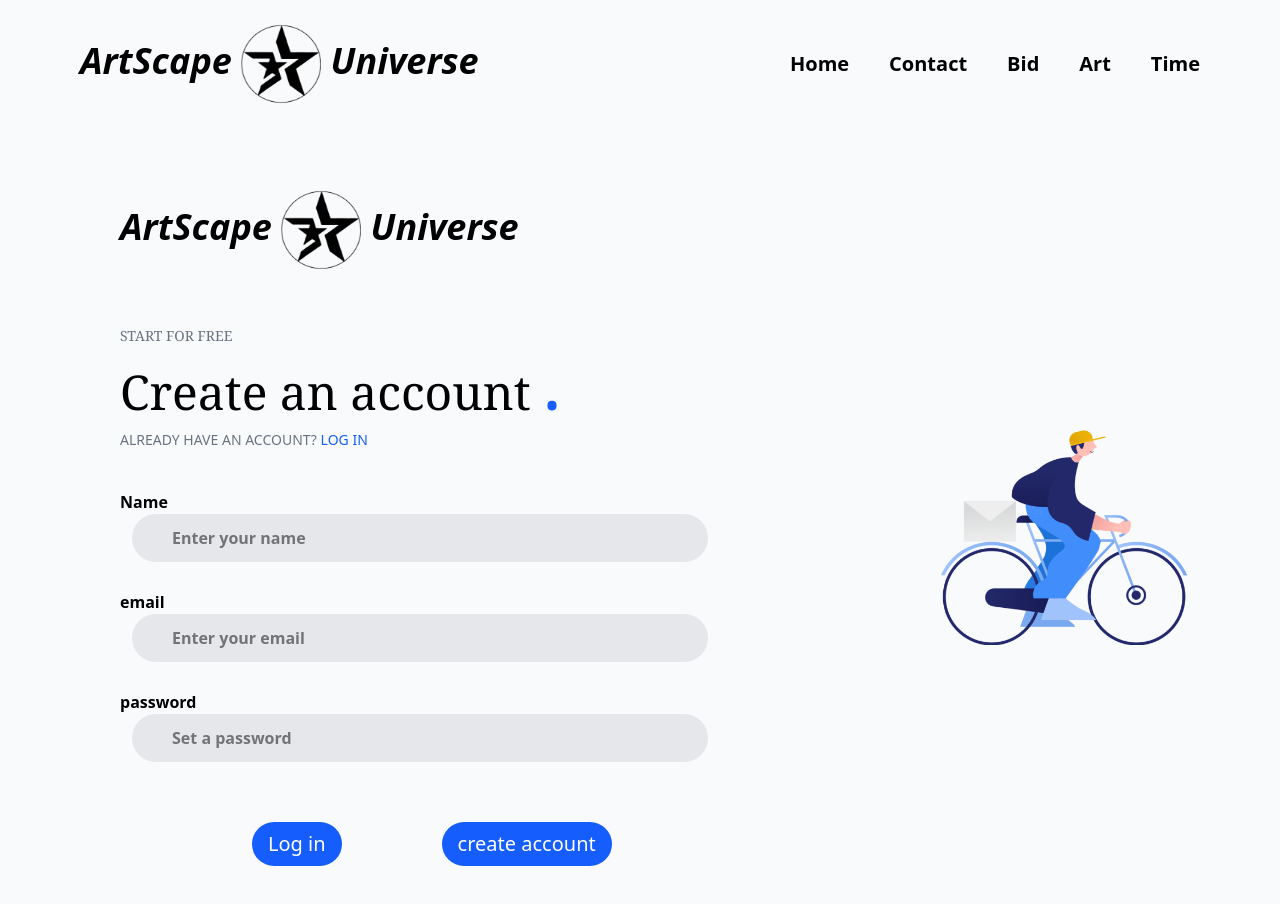
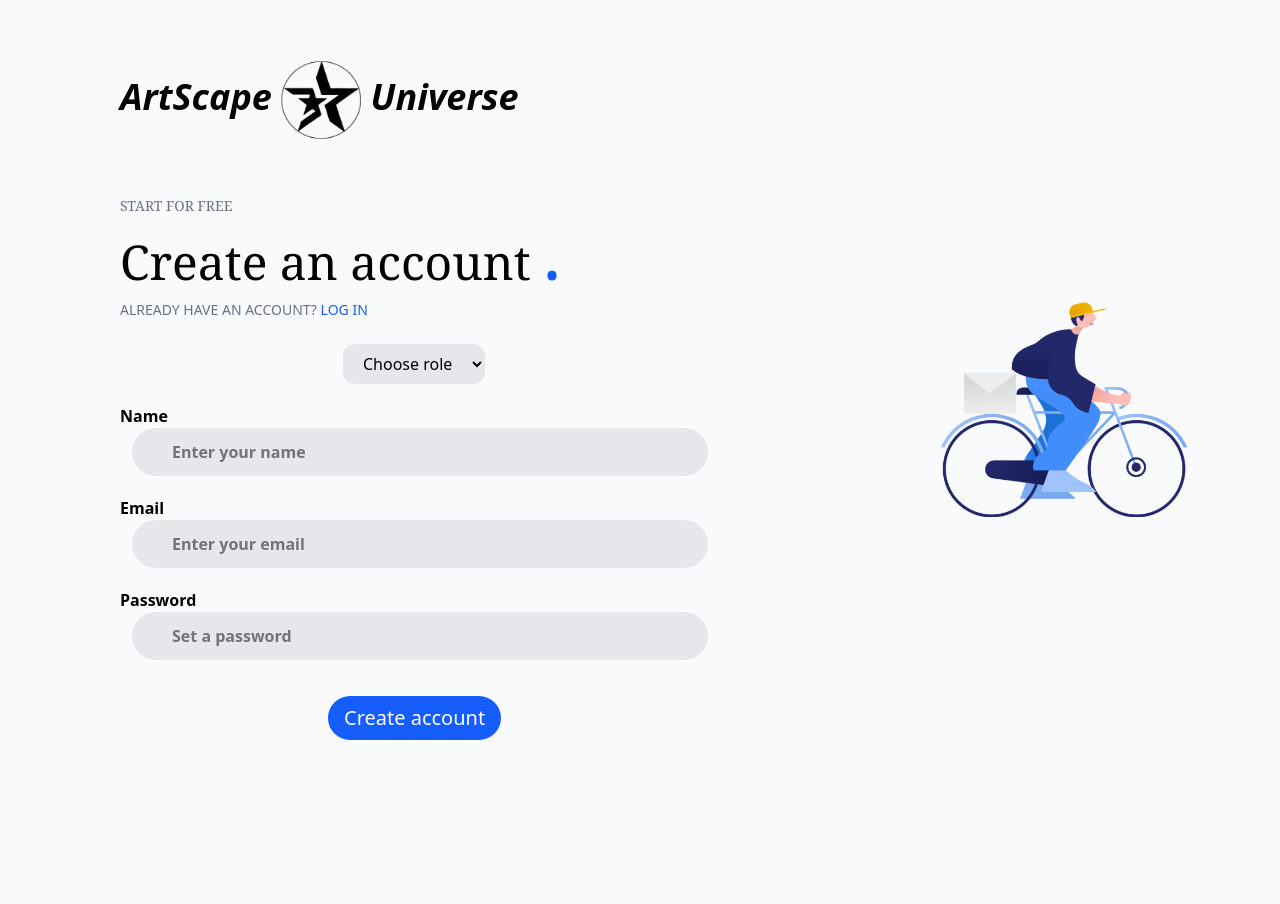
Before and after one commit to KiraIIV-max/ArtScape, a React (Vite) app in the folder frontend/: page /register in a window 1280 px wide. Shown: the top 904 px of the page. After the commit the page ends 800 px from the top, so only its background shows below. Built offline with nearby package versions, Linux system fonts and the light colour scheme.

Commit message:
clean up

```diff
--- a/frontend/src/Pages/Landing.jsx
+++ b/frontend/src/Pages/Landing.jsx
@@ -57,6 +57,7 @@ const Landing = () => {
           transation: "background-size 2s ease-in-out",
         }}
       >
+        <Navbar />
         <div
           id="overlay"
           className="fixed top-0 left-0 w-full h-full bg-black/60 backdrop-blur-3xl z-50"
--- a/frontend/src/Pages/Register.jsx
+++ b/frontend/src/Pages/Register.jsx
@@ -4,12 +4,12 @@ import Navbar from "../components/Navbar";
 import React, { useEffect, useRef, useState } from "react";
 import gsap from "gsap";
 import { ScrollTrigger } from "gsap/ScrollTrigger";
-// import axios from "axios";
 
 gsap.registerPlugin(ScrollTrigger);
 
 const Register = () => {
   const container = useRef();
+
 
   useEffect(() => {
     let ctx = gsap.context(() => {
@@ -41,66 +41,12 @@ const Register = () => {
     el5.classList.add("hidden");
   };
 
-  // const handleRegister = (e) => {
-  //   e.preventDefault();
-
-  //   const fullname = e.target.fullname.value;
-  //   const email = e.target.email.value;
-  //   const password = e.target.password.value;
-
-  //   axios
-  //     .post("http://localhost/php-api/register.php", {
-  //       fullname,
-  //       email,
-  //       password,
-  //     })
-  //     .then((res) => {
-  //       console.log(res.data);
-
-  //       if (res.data.status === "success") {
-  //         setSuccessMsg(res.data.message);
-  //         setErrorMsg("");
-  //         e.target.reset();
-  //       } else if (res.data.status === "error") {
-  //         setErrorMsg(res.data.errors.join(" | "));
-  //         setSuccessMsg("");
-  //       }
-  //     })
-  //     .catch(() => {
-  //       setErrorMsg("Something went wrong. Try again.");
-  //       setSuccessMsg("");
-  //     });
-  // };
-
-  // const handleLogin = (e) => {
-  //   e.preventDefault();
-
-  //   const email = e.target.email.value;
-  //   const password = e.target.password.value;
-
-  //   axios
-  //     .post("http://localhost/php-api/login.php", { email, password })
-  //     .then((res) => {
-  //       if (res.data.status === "success") {
-  //         setSuccessMsg(res.data.message);
-  //         setErrorMsg("");
-  //         e.target.reset();
-  //       } else if (res.data.status === "error") {
-  //         setErrorMsg(res.data.errors.join(" | "));
-  //         setSuccessMsg("");
-  //       }
-  //     })
-  //     .catch(() => {
-  //       setErrorMsg("Something went wrong. Try again.");
-  //       setSuccessMsg("");
-  //     });
-  // };
 
   return (
     <>
       <section
         ref={container}
-        className="ml-10  gap-10 items-center justify-center h-screen flex-row flex"
+        className="ml-10 gap-10 items-center justify-center h-screen flex-row flex"
       >
         <div className="mx-20 my-8">
           <div className="pb-14">
@@ -114,8 +60,9 @@ const Register = () => {
               Universe
             </h1>
           </div>
+
           <div>
-            <p className=" uppercase font-serif text-gray-500 text-sm ">
+            <p className="uppercase font-serif text-gray-500 text-sm">
               start for free
             </p>
             <h1 className="text-5xl pb-3 font-serif">
@@ -124,58 +71,111 @@ const Register = () => {
             </h1>
             <p className="uppercase text-gray-500 text-sm">
               Already have an account?{" "}
-              <span className=" text-blue-600">Log In</span>
+              <span
+                onClick={handlelayout}
+                id="layout5"
+                className="cursor-pointer text-blue-600"
+              >
+                Log In
+              </span>
             </p>
           </div>
-          <form className="w-full flex flex-col gap-7 mt-10">
+
+          {/* register Form */}
+          <form id="layout2" className="w-full flex flex-col gap-5 mt-6">
+            <select
+              className="w-fit m-auto bg-gray-200 rounded-xl px-4 py-2"
+              name="role"
+              id="role"
+            >
+              <option value="" disabled selected>
+                Choose role
+              </option>
+              <option value="Artist">Artist</option>
+              <option value="buyer">buyer</option>
+            </select>
             <label className=" text-black font-semibold">
               Name{" "}
               <input
                 placeholder="Enter your name"
                 required
                 type="text"
-                name="name"
-                className="block rounded-full w-xl ml-3 px-10 py-3 bg-gray-200"
+                name="fullname"
+                className=" block rounded-full w-xl ml-3 px-10 py-3 bg-gray-200"
               />
             </label>
-            <label className=" text-black font-semibold">
-              email{" "}
+
+            <label className="text-black font-semibold">
+              Email{" "}
               <input
                 placeholder="Enter your email"
                 required
                 type="email"
-                name="name"
+                name="email"
                 className="block rounded-full w-xl ml-3 px-10 py-3 bg-gray-200"
               />
             </label>
-            <label className=" text-black font-semibold">
-              password{" "}
+
+            <label className="text-black font-semibold">
+              Password{" "}
               <input
                 placeholder="Set a password"
                 required
                 type="password"
-                name="name"
+                name="password"
                 className="block rounded-full w-xl ml-3 px-10 py-3 bg-gray-200"
               />
             </label>
-            <div className=" ml-28 flex gap-20">
-              <button className=" cursor-pointer text-xl w-fit transation duration-300 ease-in-out  group hover:-translate-y-1.5 hover:scale-105 mt-8 z-20 ml-5 px-4 py-2 text-white  relative overflow-hidden">
-                Log in
-                <span className="absolute left-0 bottom-0 rounded-full  w-full bg-blue-600 -z-10 h-full transition-all duration-500 ease-in-out"></span>
-              </button>
-              <button className="cursor-pointer  text-xl w-fit transation duration-300 ease-in-out  group hover:-translate-y-1.5 hover:scale-105 mt-8 z-20 ml-5 px-4 py-2 text-white  relative overflow-hidden">
-                create account
-                <span className="absolute left-0 bottom-0 rounded-full  w-full bg-blue-600 -z-10 h-full transition-all duration-500 ease-in-out"></span>
-              </button>
-            </div>
+
+            <button
+              type="submit"
+              className="cursor-pointer text-xl w-fit transition duration-300 ease-in-out group hover:-translate-y-1.5 hover:scale-105 ml-52 mt-4 z-20  px-4 py-2 text-white relative overflow-hidden"
+            >
+              Create account
+              <span className="absolute left-0 bottom-0 rounded-full w-full bg-blue-600 -z-10 h-full transition-all duration-500 ease-in-out"></span>
+            </button>
+          </form>
+
+          {/* Login Form */}
+          <form
+            id="layout"
+            className=" hidden w-full flex flex-col gap-7 mt-10"
+          >
+            <label className="text-black font-semibold">
+              Email
+              <input
+                placeholder="Enter your email"
+                required
+                type="email"
+                name="email"
+                className="block rounded-full w-xl ml-3 px-10 py-3 bg-gray-200"
+              />
+            </label>
+
+            <label className="text-black font-semibold">
+              Password
+              <input
+                placeholder="Enter your password"
+                required
+                type="password"
+                name="password"
+                className="block rounded-full w-xl ml-3 px-10 py-3 bg-gray-200"
+              />
+            </label>
+
+            <button className=" ml-52 cursor-pointer text-xl w-fit transition duration-300 ease-in-out group hover:-translate-y-1.5 hover:scale-105 mt-8 z-20  px-4 py-2 text-white relative overflow-hidden">
+              Log in
+              <span className="absolute left-0 bottom-0 rounded-full w-full bg-blue-600 -z-10 h-full transition-all duration-500 ease-in-out"></span>
+            </button>
           </form>
         </div>
-        <div className="  ">
-          <span className=" absolute top-0 right-0 -z-10 bg-slate-50 w-1/2 h-full"></span>
+
+        <div>
+          <span className="absolute top-0 right-0 -z-10 bg-slate-50 w-1/2 h-full"></span>
           <img
             src={img}
             alt="art"
-            className=" reg-item w-full h-full object-cover"
+            className="reg-item w-full h-full object-cover"
           />
         </div>
       </section>
--- a/frontend/src/Pages/Upload.jsx
+++ b/frontend/src/Pages/Upload.jsx
@@ -5,7 +5,6 @@ import Footer from "../components/Footer";
 const Upload = () => {
   return (
     <>
-      <Navbar />
       <section className="mx-20">
         <h1 className="text-4xl text-center pb-14">Upload Your Art</h1>
         <div>
--- a/frontend/src/main.jsx
+++ b/frontend/src/main.jsx
@@ -1,6 +1,6 @@
 import { StrictMode } from "react";
 import { createRoot } from "react-dom/client";
-import { BrowserRouter, Routes, Route, Navigate } from "react-router-dom";
+import { BrowserRouter, Routes, Route, useLocation } from "react-router-dom";
 import "./index.css";
 import Register from "./Pages/Register.jsx";
 import Upload from "./Pages/Upload.jsx";
@@ -8,17 +8,31 @@ import Navbar from "./components/Navbar.jsx";
 import App from "./App.jsx";
 import Landing from "./Pages/Landing.jsx";
 
-createRoot(document.getElementById("root")).render(
-  <StrictMode>
-    <BrowserRouter>
-      <Navbar />
+function Layout() {
+  const location = useLocation();
+
+  // routes where navbar should be hidden
+  const hideNavbarRoutes = ["/", "/register"];
+
+  const hideNavbar = hideNavbarRoutes.includes(location.pathname);
+
+  return (
+    <>
+      {!hideNavbar && <Navbar />}
       <Routes>
         <Route path="/" element={<Landing />} />
-
         <Route path="/app" element={<App />} />
         <Route path="/register" element={<Register />} />
         <Route path="/upload" element={<Upload />} />
       </Routes>
+    </>
+  );
+}
+
+createRoot(document.getElementById("root")).render(
+  <StrictMode>
+    <BrowserRouter>
+      <Layout />
     </BrowserRouter>
   </StrictMode>
 );
```
